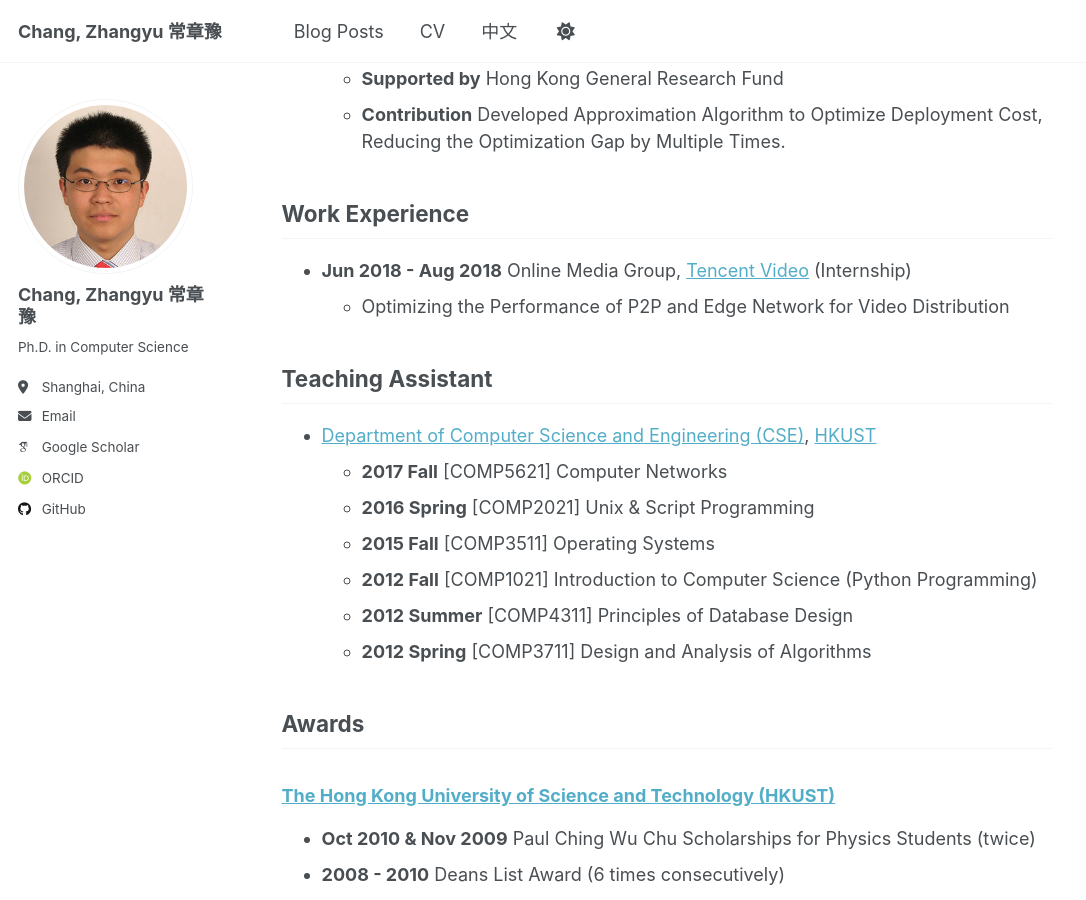
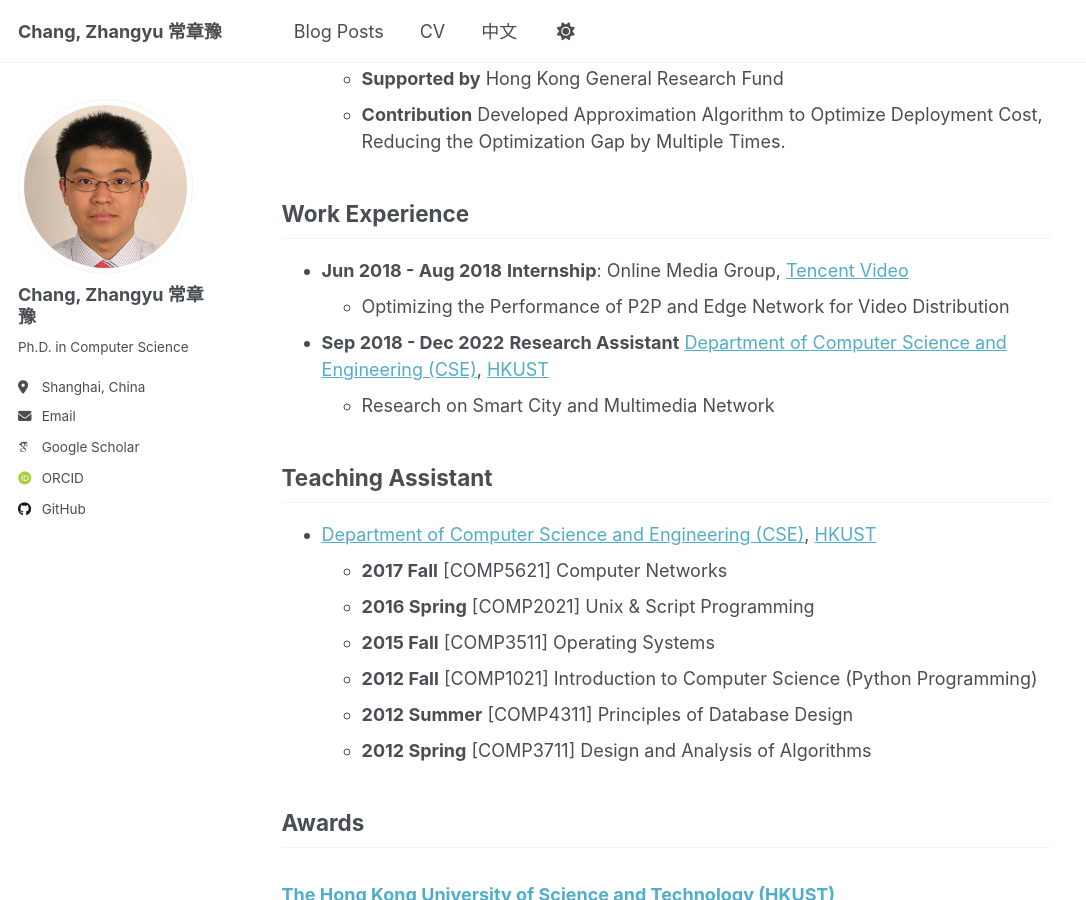
Before and after one commit to changzhangyu/changzhangyu.github.io, a Jekyll site: the page built from _pages/cv.md, in a window 1280 px wide and 900 px high, scrolled down 2293 px. Shown: the whole window, without its empty margins (0-1086 px from the left). Built offline with Jekyll 4.4.1, drawn with Linux system fonts in a browser that asks for light colours; some web fonts are replaced.

```diff
--- a/_pages/cv.md
+++ b/_pages/cv.md
@@ -57,8 +57,10 @@ redirect_from:
 
 ## Work Experience
 
-* **Jun 2018 - Aug 2018** Online Media Group, [Tencent Video](https://v.qq.com/) (Internship)
+* **Jun 2018 - Aug 2018** **Internship**: Online Media Group, [Tencent Video](https://v.qq.com/)
   * Optimizing the Performance of P2P and Edge Network for Video Distribution
+* **Sep 2018 - Dec 2022** **Research Assistant** [Department of Computer Science and Engineering (CSE)](http://www.cse.ust.hk), [HKUST](http://www.ust.hk/)
+  * Research on Smart City and Multimedia Network
 
 ## Teaching Assistant
 
```
Also changed, not shown: _pages/zh.md (+4 -2 lines).
